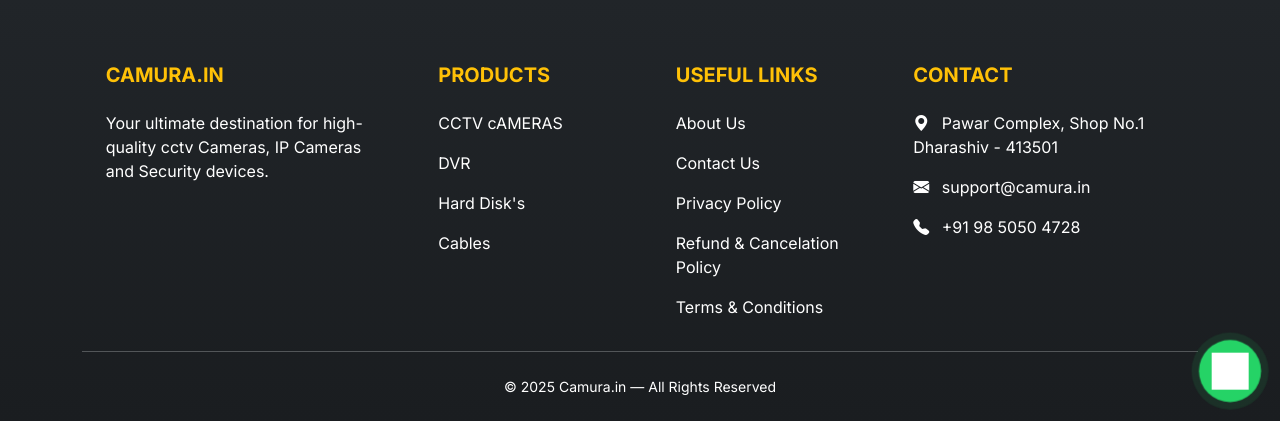
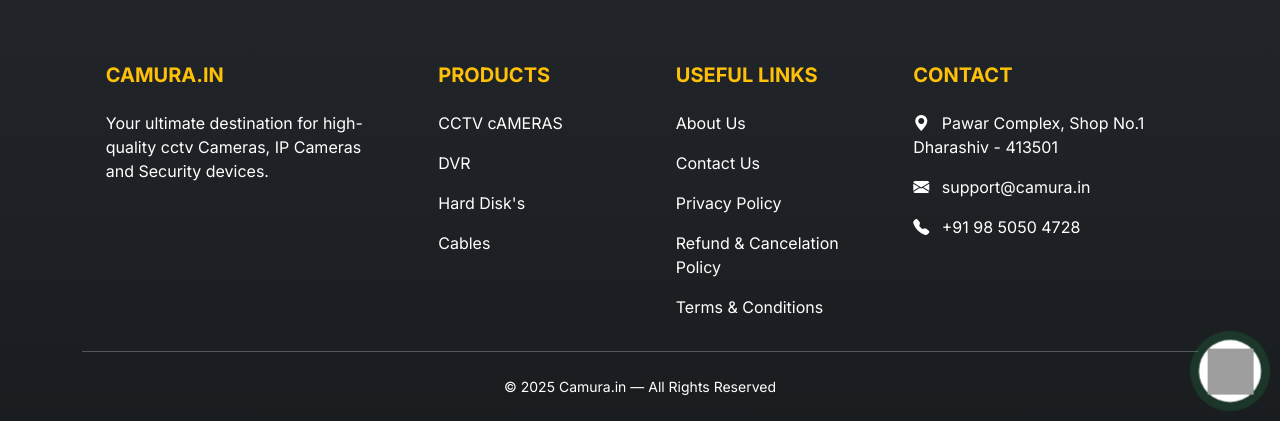
Before and after one commit to shoaibnaikwadi/camuraproject, a Django app: page /cart/ in a window 1280 px wide. Shown: the part 379-800 px from the top of the page. Run offline with Django 5.2, Linux system fonts and the light colour scheme; the visitor is signed in with stand-in values (Sample User, id 1); data that the repository does not hold is empty; some libraries are stand-ins or nearby versions; grey boxes are pictures that could not be loaded.

Commit message:
whatsapp

```diff
--- a/templates/base.html
+++ b/templates/base.html
@@ -255,7 +255,7 @@
             height: 60px;
             bottom: 20px;
             right: 20px;
-            background-color: #25d366;
+            background-color: white;
             border-radius: 50%;
             text-align: center;
             box-shadow: 2px 2px 8px rgba(0, 0, 0, 0.3);
@@ -272,21 +272,20 @@
         }
 
         .whatsapp-icon {
-            width: 36px;
-            height: 36px;
-            filter: brightness(0) invert(1);
+            width: 45px;
+            height: 45px;
         }
 
         /* 🔄 Pulsing animation */
         @keyframes pulse {
             0% {
                 transform: scale(1);
-                box-shadow: 0 0 0 0 rgba(37, 211, 102, 0.4);
+                box-shadow: 0 0 0 0 rgba(37, 211, 102, 0.5);
             }
 
             70% {
                 transform: scale(1.05);
-                box-shadow: 0 0 0 10px rgba(37, 211, 102, 0);
+                box-shadow: 0 0 0 12px rgba(37, 211, 102, 0);
             }
 
             100% {
```
